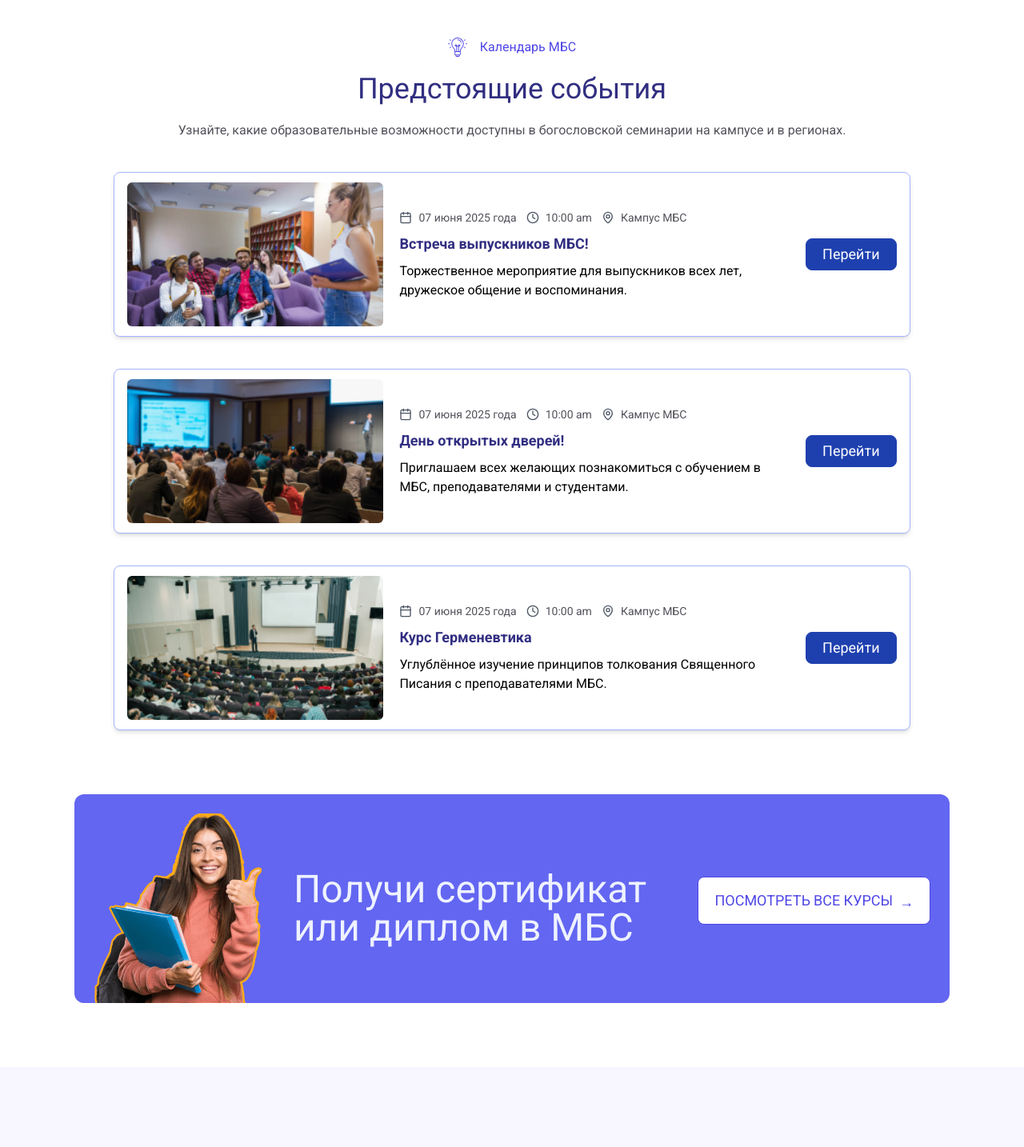
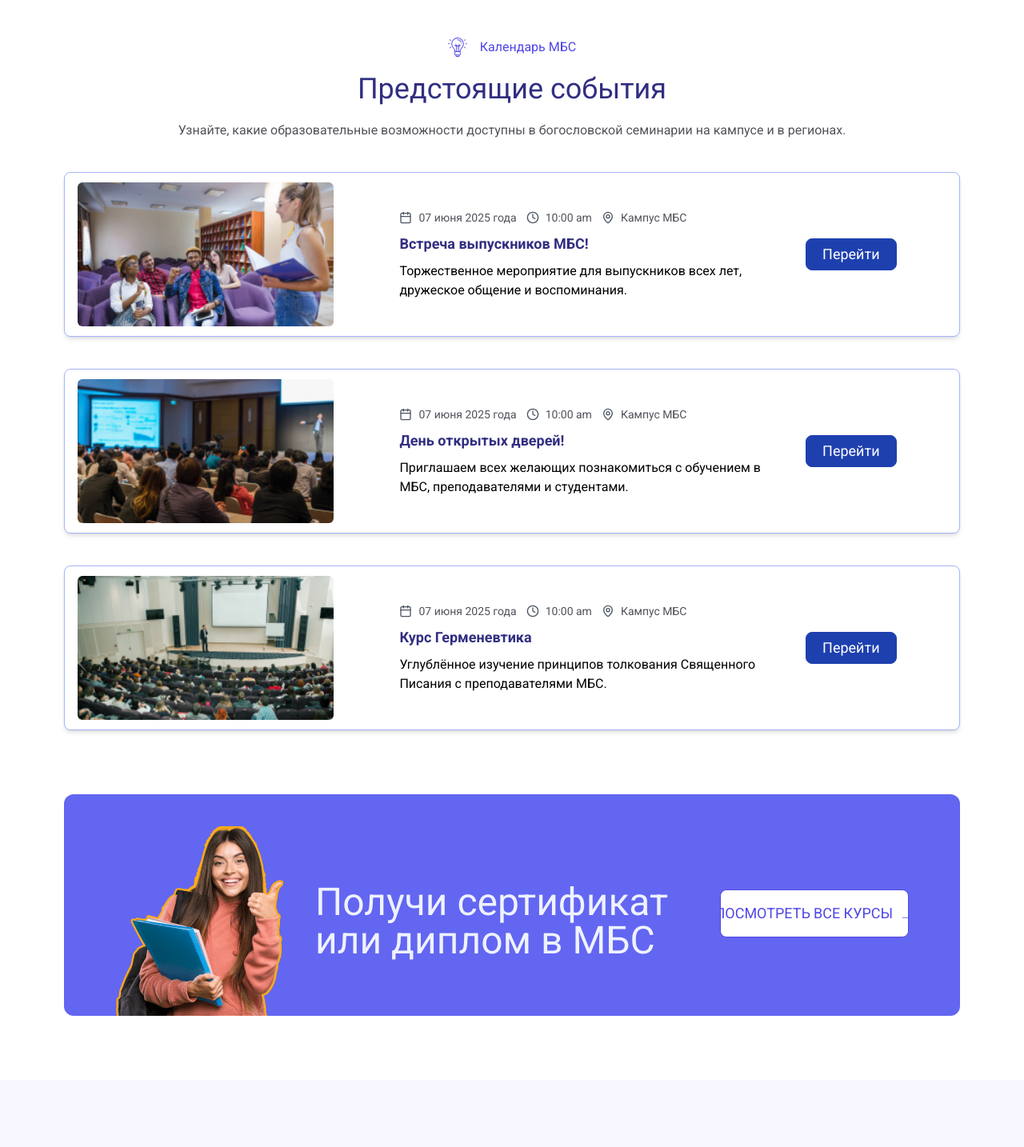
Before and after one commit to ValentinK2410/seminary, a React (Create React App) app: page / in a window 1280 px wide. Shown: the part 7189-8623 px from the top of the page at 80% size. Built offline with nearby package versions, Linux system fonts and the light colour scheme.

Commit message:
optimize pictures for carousel

```diff
--- a/src/features/comingEvents/ComingEvents.jsx
+++ b/src/features/comingEvents/ComingEvents.jsx
@@ -19,9 +19,9 @@ export const ComingEvents = () => {
         </div>
       </article>
 
-      <article className=''>
+      <article className='mx-auto max-w-7xl'>
 
-        <div className="mx-auto flex flex-col gap-10 justify-center lg:w-fit">
+        <div className="w-full mx-auto flex flex-col gap-10 justify-center">
           {listOfEvents.map((event, index) => (
             <div
               key={event.id}
@@ -53,7 +53,7 @@ export const ComingEvents = () => {
         </div>
 
 
-        <div className="mt-20 w-full ux:w-fit p-4 pt-10 sm:p-6 sm:pb-0 flex flex-col sm:flex-row  max-w-7xl mx-auto  bg-indigo-500 rounded-xl gap-10 items-center justify-center">
+        <div className="mt-20 w-full ux:w-fit px-4 pt-10 sm:px-16 sm:pb-0 flex flex-col sm:flex-row  max-w-7xl mx-auto  bg-indigo-500 rounded-xl gap-10 items-center justify-center">
           <img src={getDiplomaImage} alt="a young woman" className='self-center' />
           <div className='flex flex-col lg:flex-row gap-5'>
               <p className="text-2xl  xl:text-5xl text-center sm:text-left leading-snug text-indigo-50 max-w-[18ch]">
```
Also changed, not shown: 1 other file (tests, documents, lock files or other folders).
